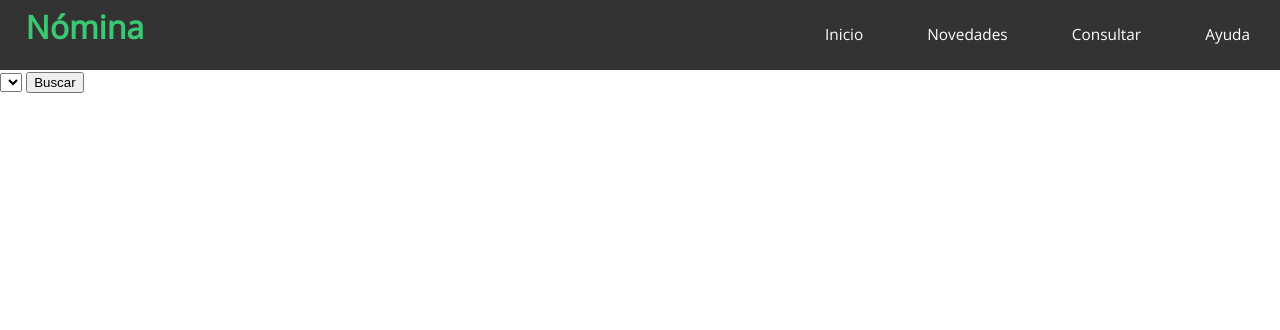
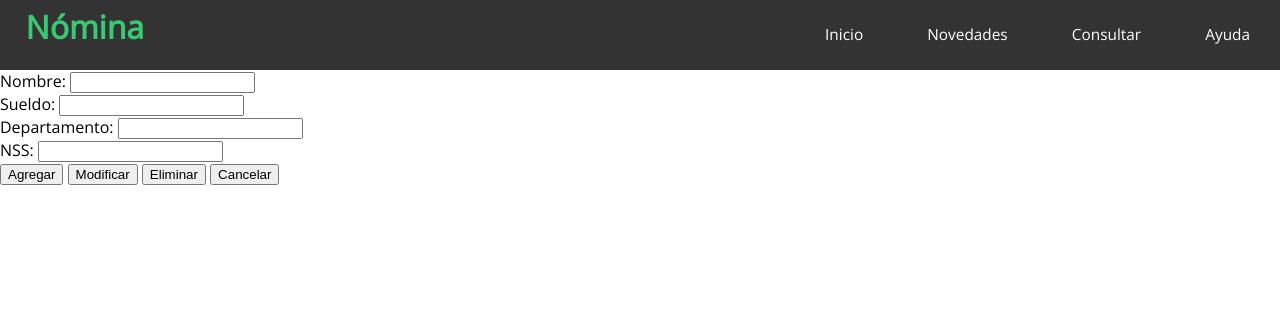
Before and after one commit to alejaam/nomina, a PHP site: page /empleados.php in a window 1280 px wide. Shown: the top 330 px of the page. Run offline with PHP 8.4, Linux system fonts and the light colour scheme; data that the repository does not hold is empty.

Commit message:
Creacion de formulario para datos de empleado en proceso

```diff
--- a/empleados.php
+++ b/empleados.php
@@ -1,5 +1,33 @@
 <?php
     require_once "conexion.php";
+
+    $nombre=(isset($_POST['nombre']))?$_POST['nombre']:"";
+    $sueldo=(isset($_POST['sueldo']))?$_POST['sueldo']:"";
+    $depto=(isset($_POST['depto']))?$_POST['depto']:"";
+    $seguro=(isset($_POST['seguro']))?$_POST['seguro']:"";
+    $accion=(isset($_POST['accion']))?$_POST['accion']:"";
+
+    switch ($accion) {
+        case "btnAgregar":
+            echo $nombre;
+            echo "Presionaste btnAgregar";
+            break;
+        case 'btnModificar':
+            echo $nombre;
+            echo "Presionaste btnModificar";
+            break;
+        case 'btnEliminar':
+            echo $nombre;
+            echo "Presionaste btnEliminar";
+            break;
+        case 'btnCancelar':
+            echo $nombre;
+            echo "Presionaste btnCancelar";
+            break;
+        default:
+            # code...
+            break;
+    }
 ?>
 <!DOCTYPE html>
 <html>
@@ -22,11 +50,20 @@
         </nav>
 </header>
 <body>
-    <form action="empleados.php" method="POST">
-        <select name="empleado" onchange="">
-            <option value="2"><?php echo $_POST['id'] ?></option>
-        </select>
-        <button type="submit">Buscar</button>
+    <form action="" method="POST">
+        <label for="nombre">Nombre:</label>
+        <input type="text" name="nombre" value="<?php echo $nombre;?>" placeholder="" id="nombre" require=""><br>
+        <label for="">Sueldo:</label>
+        <input type="number" name="sueldo" value="<?php echo $sueldo;?>" placeholder="" id="sueldo" require=""><br>
+        <label for="">Departamento:</label>
+        <input type="text" name="depto" value="<?php echo $depto;?>" placeholder="" id="depto" require=""><br>
+        <label for="">NSS:</label>
+        <input type="text" name="seguro" value="<?php echo $seguro;?>" placeholder="" id="seguro" require=""><br>
+
+        <button value="btnAgregar" type="submit" name="accion">Agregar</button>
+        <button value="btnModificar" type="submit" name="accion">Modificar</button>
+        <button value="btnEliminar" type="submit" name="accion">Eliminar</button>
+        <button value="btnCancelar" type="submit" name="accion">Cancelar</button>
     </form>
 </body>
 </html>
```
